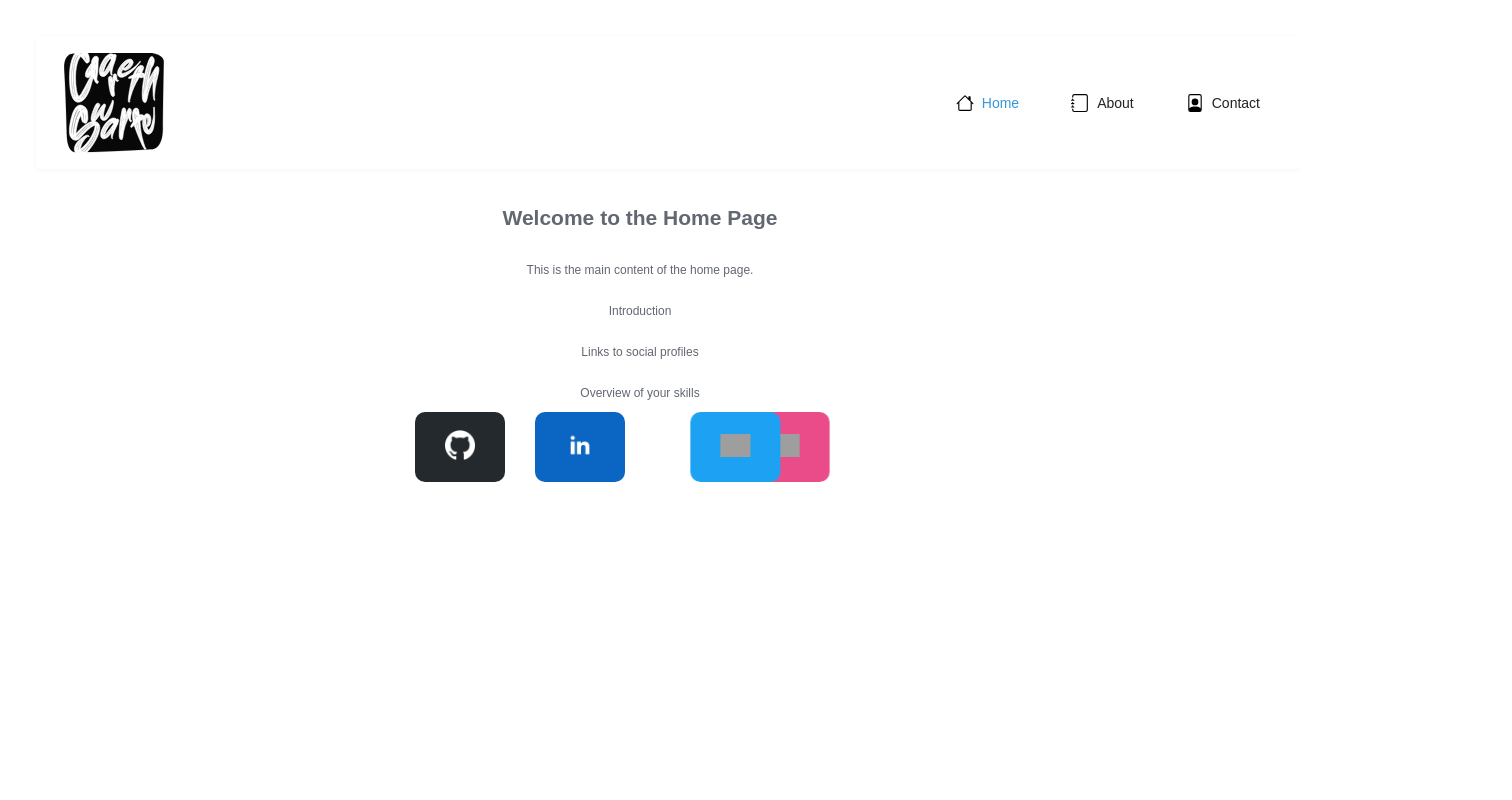
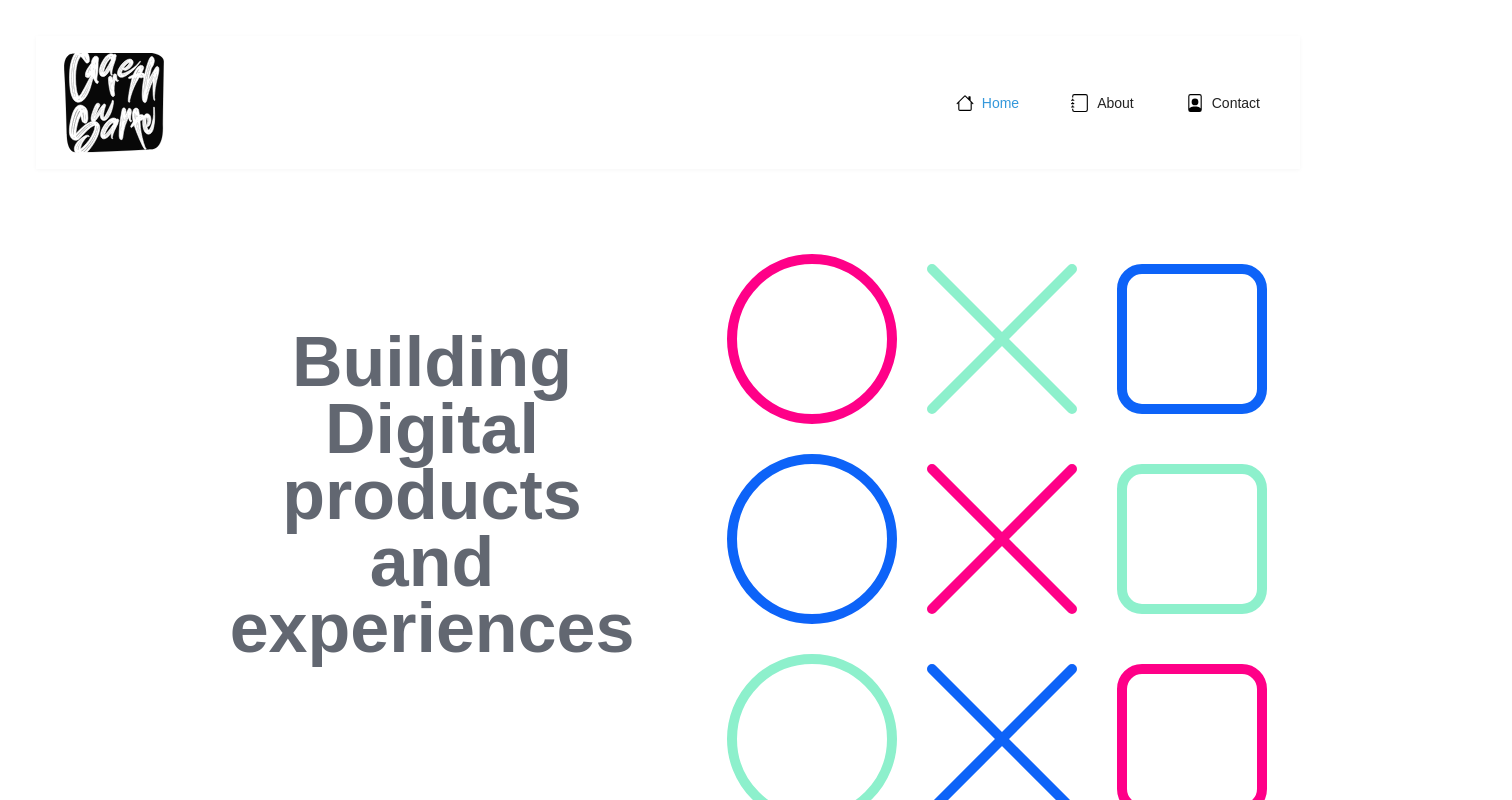
Before and after one commit to garethS-debug/React_FS, a React (Vite) app: page / in a window 1280 px wide. Shown: the top 800 px of the page, 1512 px wide, since content can reach past the window. Built offline with nearby package versions, Linux system fonts and the light colour scheme; grey boxes are pictures that could not be loaded.

Commit message:
Importing Drawing animation

```diff
--- /dev/null
+++ b/src/components/Drawing.jsx
@@ -0,0 +1,167 @@
+"use client"
+
+import { motion } from "motion/react"
+
+const draw = {
+    hidden: { pathLength: 0, opacity: 0 },
+    visible: (i) => {
+        const delay = i * 0.5
+        return {
+            pathLength: 1,
+            opacity: 1,
+            transition: {
+                pathLength: { delay, type: "spring", duration: 1.5, bounce: 0 },
+                opacity: { delay, duration: 0.01 },
+            },
+        }
+    },
+}
+
+export default function PathDrawing() {
+    return (
+        <motion.svg
+            width="600"
+            height="600"
+            viewBox="0 0 600 600"
+            initial="hidden"
+            animate="visible"
+            style={image}
+        >
+            <motion.circle
+                className="circle-path"
+                cx="100"
+                cy="100"
+                r="80"
+                stroke="#ff0088"
+                variants={draw}
+                custom={1}
+                style={shape}
+            />
+            <motion.line
+                x1="220"
+                y1="30"
+                x2="360"
+                y2="170"
+                stroke="#8df0cc"
+                variants={draw}
+                custom={2}
+                style={shape}
+            />
+            <motion.line
+                x1="220"
+                y1="170"
+                x2="360"
+                y2="30"
+                stroke="#8df0cc"
+                variants={draw}
+                custom={2.5}
+                style={shape}
+            />
+            <motion.rect
+                width="140"
+                height="140"
+                x="410"
+                y="30"
+                rx="20"
+                stroke="#0d63f8"
+                variants={draw}
+                custom={3}
+                style={shape}
+            />
+            <motion.circle
+                cx="100"
+                cy="300"
+                r="80"
+                stroke="#0d63f8"
+                variants={draw}
+                custom={2}
+                style={shape}
+            />
+            <motion.line
+                x1="220"
+                y1="230"
+                x2="360"
+                y2="370"
+                stroke="#ff0088"
+                custom={3}
+                variants={draw}
+                style={shape}
+            />
+            <motion.line
+                x1="220"
+                y1="370"
+                x2="360"
+                y2="230"
+                stroke="#ff0088"
+                custom={3.5}
+                variants={draw}
+                style={shape}
+            />
+            <motion.rect
+                width="140"
+                height="140"
+                x="410"
+                y="230"
+                rx="20"
+                stroke="#8df0cc"
+                custom={4}
+                variants={draw}
+                style={shape}
+            />
+            <motion.circle
+                cx="100"
+                cy="500"
+                r="80"
+                stroke="#8df0cc"
+                variants={draw}
+                custom={3}
+                style={shape}
+            />
+            <motion.line
+                x1="220"
+                y1="430"
+                x2="360"
+                y2="570"
+                stroke="#0d63f8"
+                variants={draw}
+                custom={4}
+                style={shape}
+            />
+            <motion.line
+                x1="220"
+                y1="570"
+                x2="360"
+                y2="430"
+                stroke="#0d63f8"
+                variants={draw}
+                custom={4.5}
+                style={shape}
+            />
+            <motion.rect
+                width="140"
+                height="140"
+                x="410"
+                y="430"
+                rx="20"
+                stroke="#ff0088"
+                variants={draw}
+                custom={5}
+                style={shape}
+            />
+        </motion.svg>
+    )
+}
+
+/**
+ * ==============   Styles   ================
+ */
+
+const image = {
+    maxWidth: "80vw",
+}
+
+const shape = {
+    strokeWidth: 10,
+    strokeLinecap: "round",
+    fill: "transparent",
+}
--- a/src/components/Social.jsx
+++ b/src/components/Social.jsx
@@ -67,8 +67,8 @@ const container = {
   flexWrap: "nowrap",
   gap: 30,
   width: "100%",
-  overflowX: "none",
-  justifyContent: "flex-start",
+    overflowX: "visible",
+    justifyContent: "center",
   alignItems: "center",
 }
 
--- a/src/pages/HomePage.jsx
+++ b/src/pages/HomePage.jsx
@@ -1,18 +1,30 @@
 // HomePage.js
 import React from 'react';
 import Social from '../components/Social';
-//- **Homepage**: Introduction, links to social profiles, and an overview of your skills.
+import styles from './HomePage.module.css';
+import Drawing from '../components/Drawing';
 
 const HomePage = () => {
   return (
-    <div>
-      <h2>Welcome to the Home Page</h2>
-      <p>This is the main content of the home page.</p>
-      <p>Introduction</p>
-        <p>Links to social profiles</p>
-        <p>Overview of your skills</p>
-        <Social />
-    </div>
+    <main>
+      <section className={styles.hero}>
+        <div className={styles.heroLeft}>
+          <h1 className={styles.title}>Building Digital products and experiences</h1>
+
+        </div>
+        <div className={styles.heroRight}>
+
+
+          <Drawing />
+
+
+        </div>
+      </section>
+                <div className={styles.socialWrap}>
+            <p className={styles.lead}>I design and build delightful, user-centered digital products. Welcome to my portfolio.</p>
+            <Social />
+          </div>
+    </main>
   );
 };
 
--- /dev/null
+++ b/src/pages/HomePage.module.css
@@ -0,0 +1,47 @@
+/* Styles for the HomePage hero section */
+.hero {
+  display: flex;
+  align-items: flex-start;
+  justify-content: space-between;
+  gap: 2rem;
+  padding: 50px 200px 50px;
+  min-height: 60vh;
+}
+
+.heroLeft {
+  flex: 1;
+}
+
+.heroRight {
+  flex: 1;
+}
+
+.title {
+  font-size: clamp(2.5rem, 8vw, 5rem);
+  line-height: 0.95;
+  margin: 0;
+  font-weight: 800;
+   padding: 90px 50px 50px 150px;
+}
+
+.lead {
+  font-size: 1.125rem;
+  margin-bottom: 1.25rem;
+  color: #444;
+}
+
+.socialWrap {
+  padding-top: 200px;
+}
+
+@media (max-width: 768px) {
+  .hero {
+    flex-direction: column;
+    text-align: center;
+    padding: 1.5rem 1rem;
+  }
+
+  .heroRight {
+    margin-top: 1.5rem;
+  }
+}
```
